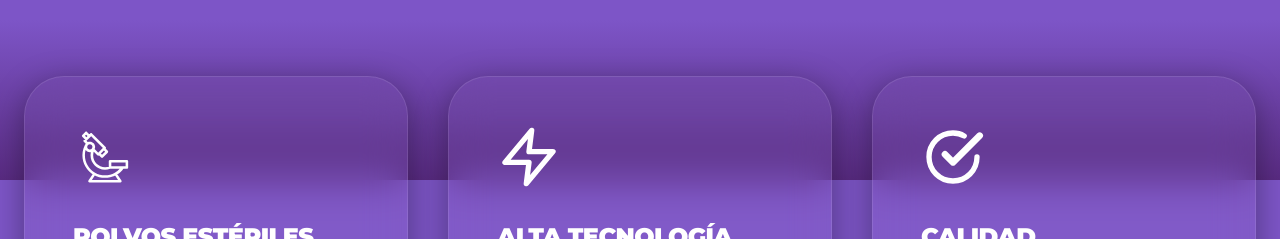
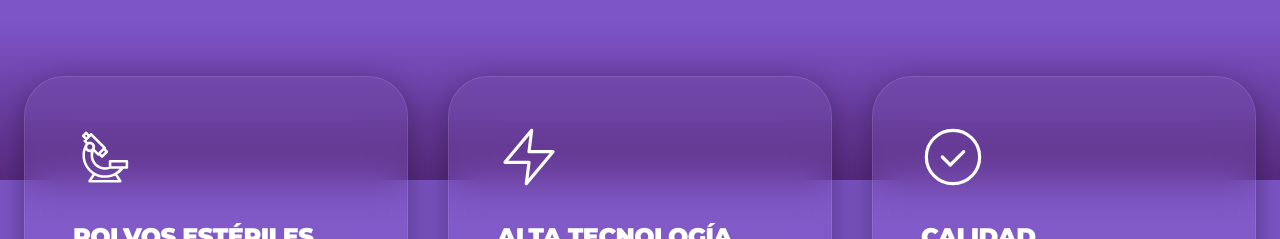
Before and after one commit to Marketing-Newtec/newtec-sitioweb, a React (Vite) app: page / in a window 1280 px wide. Shown: the part 1420-1659 px from the top of the page. Built offline with nearby package versions, Linux system fonts and the light colour scheme.

Commit message:
features-iconos 4

```diff
--- a/components/Features.tsx
+++ b/components/Features.tsx
@@ -1,6 +1,7 @@
 import React from 'react';
 import { motion } from 'framer-motion';
 
+// Unificamos el trazo en 1.2 para que los iconos de líneas simples no opaquen al microscopio
 const IconWrapper = ({ children, isCustom = false }: { children: React.ReactNode, isCustom?: boolean }) => (
   <div className="w-16 h-16 mb-8 flex items-center justify-center relative group-hover:scale-110 transition-transform duration-500">
     <div className="absolute inset-0 bg-purple-500/20 blur-2xl rounded-full opacity-0 group-hover:opacity-100 transition-opacity"></div>
@@ -9,7 +10,7 @@ const IconWrapper = ({ children, isCustom = false }: { children: React.ReactNode
       fill={isCustom ? "currentColor" : "none"}
       viewBox={isCustom ? "0 0 100 100" : "0 0 24 24"}
       stroke={isCustom ? "none" : "currentColor"}
-      strokeWidth={1.8}
+      strokeWidth={1.2}
       strokeLinecap="round"
       strokeLinejoin="round"
     >
@@ -78,7 +79,7 @@ export const Features: React.FC = () => {
             desc="Maquinaria de vanguardia que elimina errores humanos y optimiza la estabilidad química del fármaco."
             icon={
               <IconWrapper>
-                <path d="M13 2L3 14h9l-1 8 10-12h-9l1-8z" strokeWidth={2} />
+                <path d="M13 2L3 14h9l-1 8 10-12h-9l1-8z" />
               </IconWrapper>
             }
           />
@@ -88,8 +89,8 @@ export const Features: React.FC = () => {
             desc="Trazabilidad total y rigurosidad analítica. Superamos la norma en cada lote gracias a procesos modernos."
             icon={
               <IconWrapper>
-                <path d="M9 11l3 3L22 4" strokeWidth={2.5} />
-                <path d="M21 12c0 5-4 9-9 9s-9-4-9-9 4-9 9-9c1.5 0 3 .4 4.2 1.1" strokeWidth={2} />
+                <circle cx="12" cy="12" r="10" />
+                <path d="M8 12l3 3 5-5" />
               </IconWrapper>
             }
           />
```
